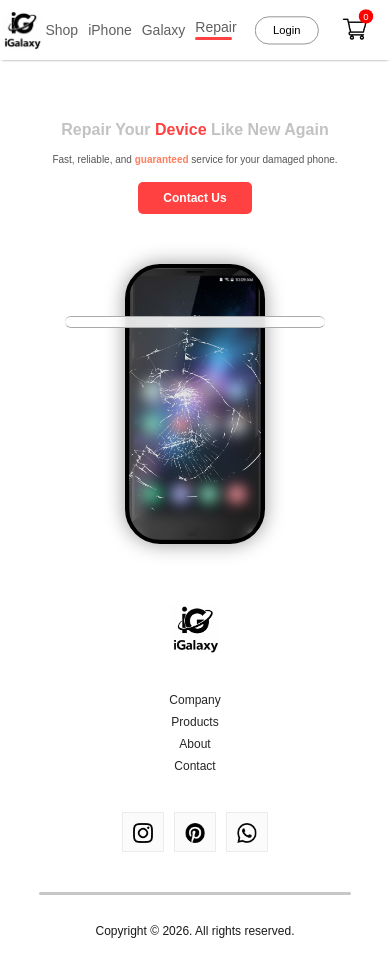
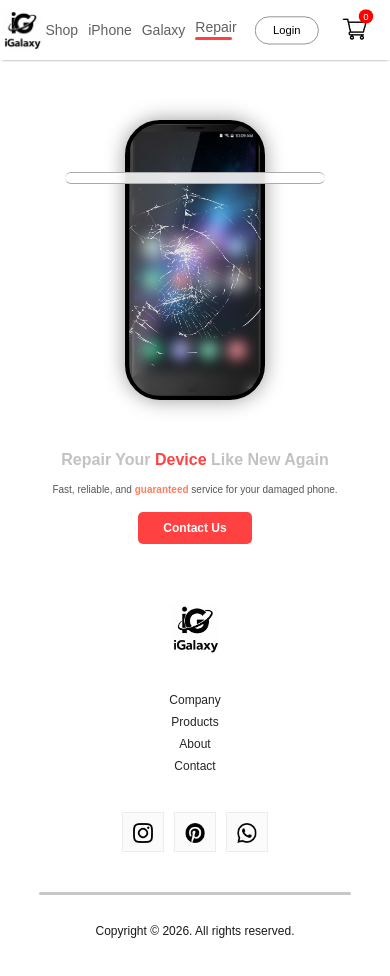
Before and after one commit to shkelzahmeti/i-galaxy, a React (Vite) app in the folder frontend/: page /repair in a window 390 px wide. Shown: the top 976 px of the page. Built offline with nearby package versions, Linux system fonts and the light colour scheme; no server answers.

Commit message:
minor css adjustments

```diff
--- a/frontend/src/components/cart-items/CartItems.css
+++ b/frontend/src/components/cart-items/CartItems.css
@@ -39,6 +39,9 @@
   height: 5rem;
   border: 2px solid #ebebeb;
   background: #fff;
+  display: flex;
+  justify-content: center;
+  align-items: center;
 }
 
 /* ////////////////////////// */
--- a/frontend/src/components/cart-items/CartItems.tsx
+++ b/frontend/src/components/cart-items/CartItems.tsx
@@ -27,9 +27,7 @@ function CartItems() {
                 <img className="cart-icon-product-icon" src={p.image} alt="" />
                 <p>{p.name}</p>
                 <p>{p.newPrice}</p>
-                <button className="cart-items-quantity">
-                  {cartItems[p.id]}
-                </button>
+                <p className="cart-items-quantity">{cartItems[p.id]}</p>
                 <p>${p.newPrice * cartItems[p.id]}</p>
                 <img
                   className="cart-items-remove-icon"
--- a/frontend/src/pages/css/Repair.css
+++ b/frontend/src/pages/css/Repair.css
@@ -88,11 +88,13 @@
 @media (max-width: 50em) {
   .section-repair {
     grid-template-columns: repeat(4, 1fr);
+    grid-template-rows: auto auto;
     gap: 6rem;
   }
 
   .repair-text {
     grid-column: 1/-1;
+    grid-row: 2;
     text-align: center;
   }
 
@@ -106,6 +108,7 @@
 
   .cracked-phone {
     grid-column: 1/-1;
+    grid-row: 1;
     width: 70%; /* smaller phone */
     margin: 0 auto;
   }
```
